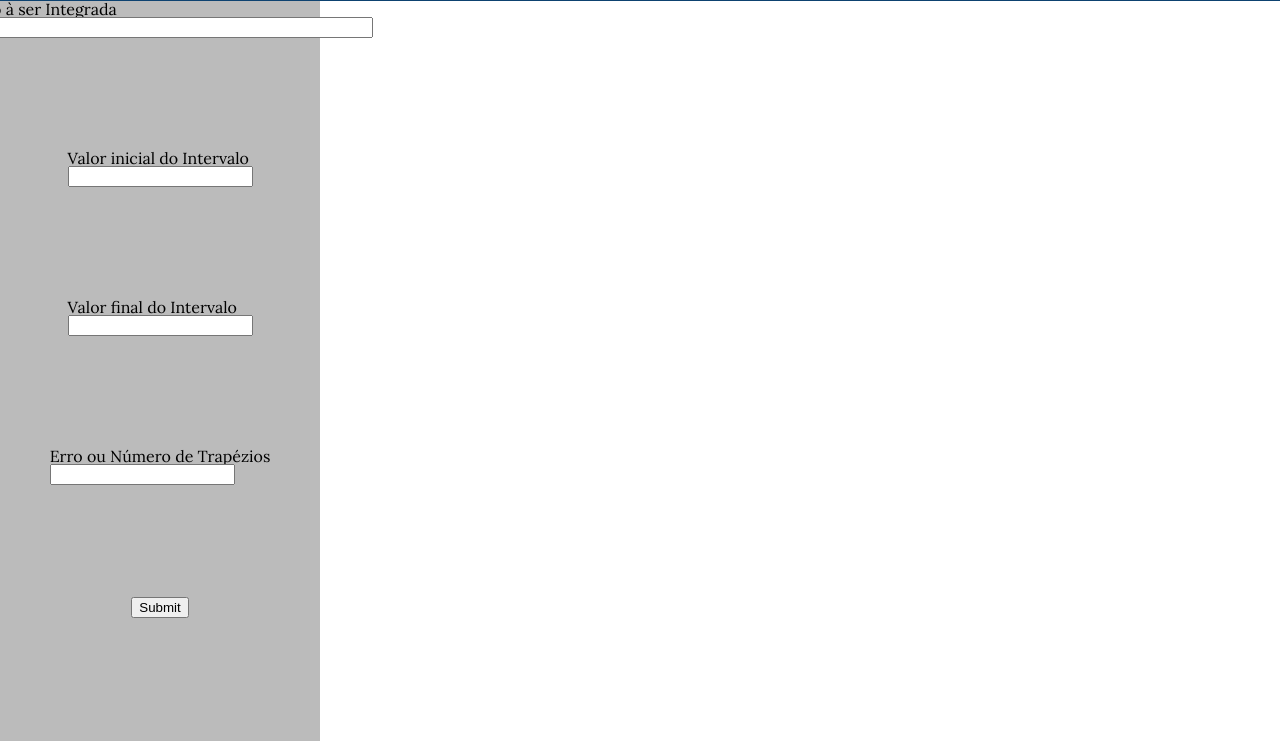
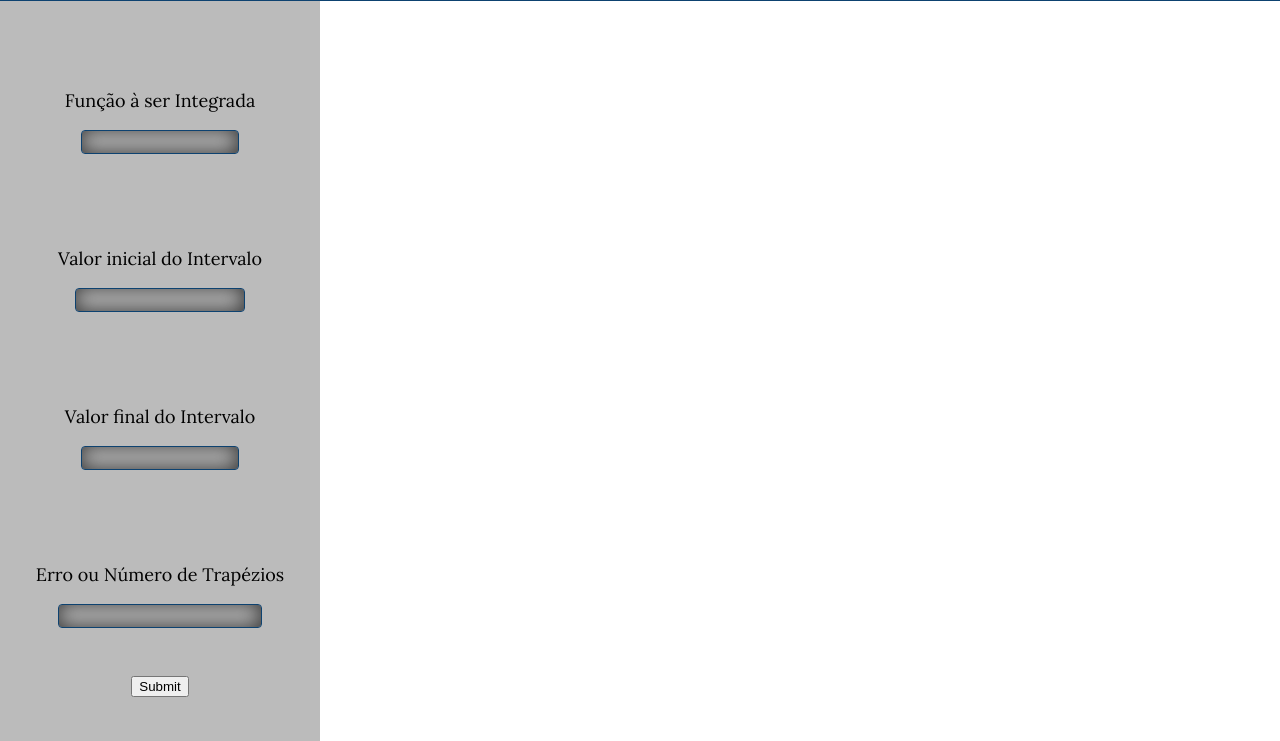
Before and after one commit to rodrigues-pedro/numerico_RegraTrapezio, a Flask app: page / in a window 1280 px wide. Shown: the part 59-800 px from the top of the page. Run offline with Flask 2, Linux system fonts and the light colour scheme; parts of the project's set-up code (start-up, migrations or seed data) failed here and were passed over.

Commit message:
o zoi ama a clara

```diff
--- a/CSS/principal.css
+++ /dev/null
@@ -1,24 +0,0 @@
-.section--input{
-    background-color: var(--cinza-claro);
-    height: calc(100vh - 3.725rem);
-    width: 25%;
-}
-
-.input__lista{
-    align-items: center;
-    display: flex;
-    flex-direction: column;
-    height: inherit;
-    justify-content: center;
-}
-
-.input__lista li:nth-child(2n){
-    margin: 7rem 0;
-}
-
-.card__funcao{
-    background-color: pink;
-    display: none;
-    height: 50px;
-    width: 50px;
-}
--- /dev/null
+++ b/static/CSS/principal.css
@@ -0,0 +1,41 @@
+.section--input{
+    background-color: var(--cinza-claro);
+    height: calc(100vh - 3.725rem);
+    width: 25%;
+}
+
+.input__form{
+    align-items: center;
+    display: flex;
+    justify-content: center;
+    height: inherit;
+}
+
+.input__lista{
+    align-items: center;
+    display: flex;
+    flex-direction: column;
+    justify-content: center;
+}
+
+.lista__item{
+    align-items: center;
+    display: flex;
+    flex-direction: column;
+    justify-content: center;
+    margin: 3rem 1rem;
+}
+
+.lista__item label{
+    font-size: 1.125rem;
+}
+
+.lista__item input {
+    background-color: transparent;
+    border: 1px solid var(--azul);
+    border-radius: 4px;
+    box-shadow: inset -1px -1px 20px #333333;
+    height: 20px;
+    margin-top: 20px;
+    width: 80%;
+}
--- a/templates/index.html
+++ b/templates/index.html
@@ -6,9 +6,9 @@
     <title>Integração Numérica | Regra do Trapézio</title>
     <link rel="preconnect" href="https://fonts.gstatic.com">
     <link href="https://fonts.googleapis.com/css2?family=Lora:ital@0;1&display=swap" rel="stylesheet">
-    <link rel="stylesheet" href="../CSS/base.css">
-    <link rel="stylesheet" href="../CSS/header.css">
-    <link rel="stylesheet" href="../CSS/principal.css">
+    <link rel="stylesheet" href="../static/CSS/base.css">
+    <link rel="stylesheet" href="../static/CSS/header.css">
+    <link rel="stylesheet" href="../static/CSS/principal.css">
 </head>
 <body>
     <header class="cabecalho">
@@ -16,29 +16,26 @@
     </header>
     <main>
         <section class="section--input">
-            <form action="/" method="post" novalidate>
+            <form action="/" method="post" novalidate class="input__form">
                 {{ form.hidden_tag() }}
                 <ul class="input__lista">
                     <li class="lista__item">
-                        {{ form.function.label }}<br>
-                        {{ form.function(size=50) }}
-                        <article class="card__funcao">
-                        fudshwrfhfowhasd
-                        </article>
+                        {{ form.function.label }}
+                        {{ form.function() }}
                     </li>
 
                     <li class="lista__item">
-                        {{ form.x_o.label }}<br>
+                        {{ form.x_o.label }}
                         {{ form.x_o() }}
                     </li>
 
                     <li class="lista__item">
-                        {{ form.x_f.label }}<br>
+                        {{ form.x_f.label }}
                         {{ form.x_f() }}
                     </li>
 
                     <li class="lista__item">
-                        {{ form.erro_n.label }}<br>
+                        {{ form.erro_n.label }}
                         {{ form.erro_n() }}
                     </li>
 
```
Also changed, not shown: static/CSS/_reset.css (renamed from CSS/_reset.css), static/CSS/_variaveis.css (renamed from CSS/_variaveis.css), static/CSS/base.css (renamed from CSS/base.css), static/CSS/header.css (renamed from CSS/header.css).
